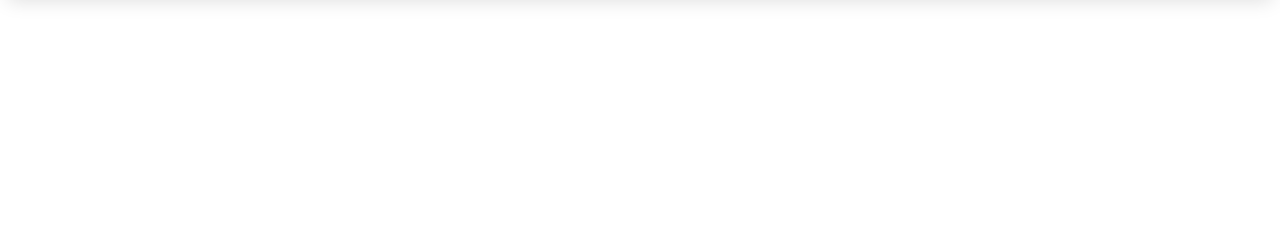
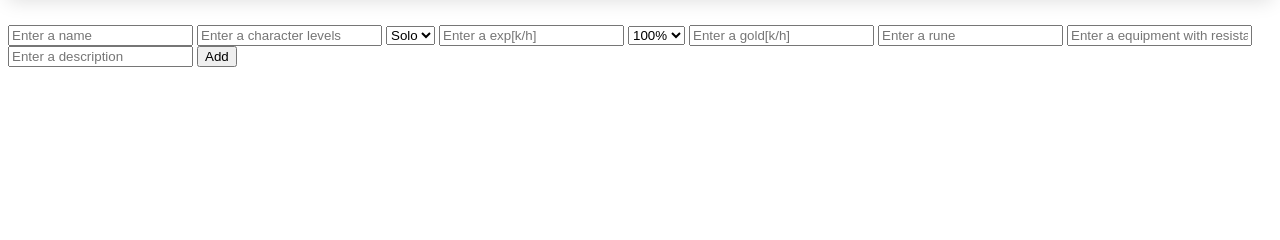
Before and after one commit to Dharel41/tibiacompendium, a Flask app: template templates/huntingplace.html in a window 1280 px wide. Shown: the part 205-445 px from the top of the page. Run offline with Flask 3, Linux system fonts and the light colour scheme; the template is opened without the code that fills it, so the values that code supplies are empty.

Commit message:
add hunting place
front only

```diff
--- a/templates/huntingplace.html
+++ b/templates/huntingplace.html
@@ -3,6 +3,7 @@
 <a href="{{ url_for('home') }}">HOME</a>
 <br><br>
 
+<!-- filter fields -->
 <form action="{{ url_for('hunt.render_huntingplaces_template') }}" method="get">
   <fieldset>
     <legend>Select hunt type:</legend>
@@ -28,6 +29,7 @@
   </fieldset>
 </form>
 
+<!-- table with data -->
 <table class="styled-table">
     <thead>
         <tr>
@@ -53,3 +55,30 @@
         </tr>
         {% endfor %}
 </table>
+
+<!-- form with field to add -->
+  <form action="{{ url_for('hunt.add_huntingplace') }}" method="post">
+
+    <input type="text" placeholder="Enter a name" id = "name" name="name" >
+    <input type="text" placeholder="Enter a character levels" name="character_levels" >
+    <select name="hunt_type" id="hunt_type">
+      <option value="solo">Solo</option>
+      <option value="duo">Duo</option>
+    </select>
+    <input type="number" placeholder="Enter a exp[k/h]" name="exp_on_hour" >
+    <select name="exp_factor" id="exp_factor">
+      <option value="100">100%</option>
+      <option value="150">150%</option>
+      <option value="200">200%</option>
+      <option value="225">225%</option>
+      <option value="300">300%</option>
+      <option value="375">375%</option>
+    </select>
+    <input type="number" placeholder="Enter a gold[k/h]" name="gold_on_hour" >
+    <input type="text" placeholder="Enter a rune" name="rune" >
+    <input type="text" placeholder="Enter a equipment with resistance" name="eq_with_resistance" >
+    <input type="text" placeholder="Enter a description" name="description" >
+
+    <button type="submit" class="btn">Add</button>
+
+  </form>
```
Also changed, not shown: hunt/views.py (+6 -1 lines).
